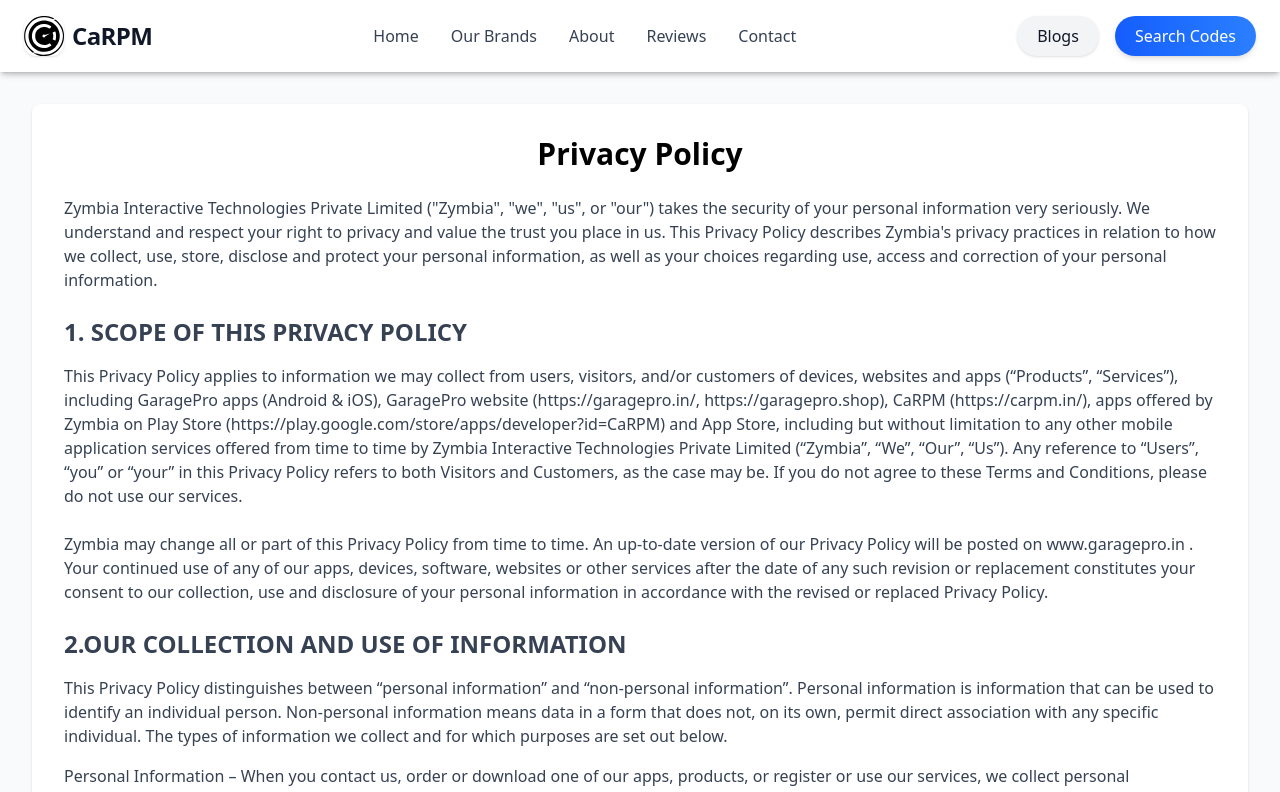
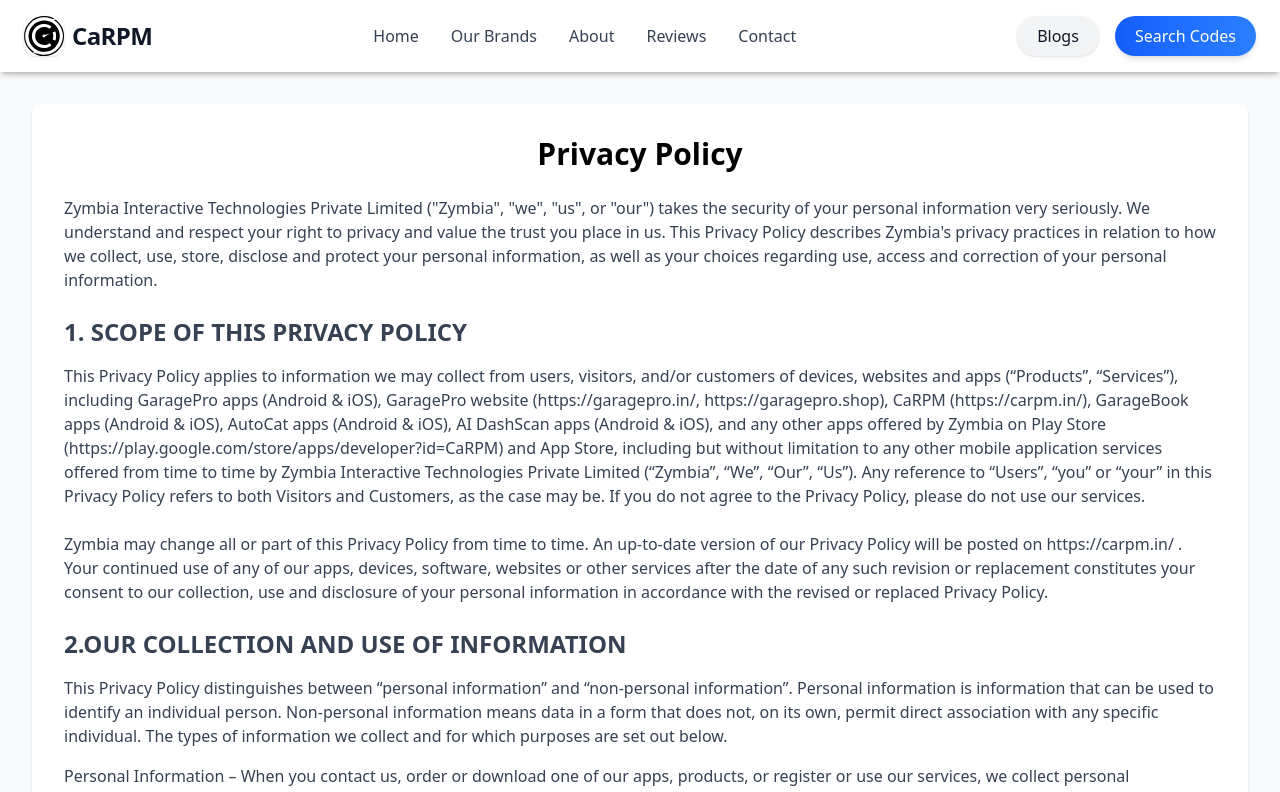
Before and after one commit to Divwardhan/caRPM, a React (Vite) app: page /home/privacy-policy in a window 1280 px wide. Shown: the top 792 px of the page. Built offline with nearby package versions, Linux system fonts and the light colour scheme.

Commit message:
Tnc and PrivacyPol update

```diff
--- a/src/Components/Privacy.jsx
+++ b/src/Components/Privacy.jsx
@@ -32,9 +32,9 @@
             <div className="space-y-4">
               <h2 className="text-2xl font-semibold">1. SCOPE OF THIS PRIVACY POLICY</h2>
               <p>
-              This Privacy Policy applies to information we may collect from users, visitors, and/or customers of devices, websites and apps (“Products”, “Services”), including GaragePro apps (Android & iOS), GaragePro website (https://garagepro.in/, https://garagepro.shop), CaRPM (https://carpm.in/), apps offered by Zymbia on Play Store (https://play.google.com/store/apps/developer?id=CaRPM) and App Store, including but without limitation to any other mobile application services offered from time to time by Zymbia Interactive Technologies Private Limited (“Zymbia”, “We”, “Our”, “Us”). Any reference to “Users”, “you” or “your” in this Privacy Policy refers to both Visitors and Customers, as the case may be. If you do not agree to these Terms and Conditions, please do not use our services.
+              This Privacy Policy applies to information we may collect from users, visitors, and/or customers of devices, websites and apps (“Products”, “Services”), including GaragePro apps (Android & iOS), GaragePro website (<a href ='https://garagepro.in/'>https://garagepro.in/</a>, <a href='https://garagepro.shop'>https://garagepro.shop</a>), CaRPM (<a href='https://carpm.in/'>https://carpm.in/</a>), GarageBook apps (Android & iOS), AutoCat apps (Android & iOS), AI DashScan apps (Android & iOS), and any other apps offered by Zymbia on Play Store (<a href='https://play.google.com/store/apps/developer?id=CaRPM'>https://play.google.com/store/apps/developer?id=CaRPM</a>) and App Store, including but without limitation to any other mobile application services offered from time to time by Zymbia Interactive Technologies Private Limited (“Zymbia”, “We”, “Our”, “Us”). Any reference to “Users”, “you” or “your” in this Privacy Policy refers to both Visitors and Customers, as the case may be. If you do not agree to the Privacy Policy, please do not use our services.
 <br/><br/>
-Zymbia may change all or part of this Privacy Policy from time to time. An up-to-date version of our Privacy Policy will be posted on www.garagepro.in . Your continued use of any of our apps, devices, software, websites or other services after the date of any such revision or replacement constitutes your consent to our collection, use and disclosure of your personal information in accordance with the revised or replaced Privacy Policy. </p>
+Zymbia may change all or part of this Privacy Policy from time to time. An up-to-date version of our Privacy Policy will be posted on <a href='https://carpm.in/'>https://carpm.in/</a> . Your continued use of any of our apps, devices, software, websites or other services after the date of any such revision or replacement constitutes your consent to our collection, use and disclosure of your personal information in accordance with the revised or replaced Privacy Policy.</p>
             </div>
 
 
--- a/src/Components/TermsandConditions.jsx
+++ b/src/Components/TermsandConditions.jsx
@@ -10,7 +10,7 @@
 
         <section className="mb-10">
           <h2 className="text-xl font-semibold mb-2 tracking-wide">SCOPE OF TERMS AND CONDITIONS</h2>
-          <p>The Terms and conditions ("Terms and conditions") contained hereinafter shall apply to the use or purchase of our devices, websites and apps (“Products”, “Services”), including GaragePro apps (Android & iOS), GaragePro website (https://garagepro.in/), CaRPM (https://carpm.in/), apps offered by Zymbia on Play Store (https://play.google.com/store/apps/developer?id=CaRPM) including but without limitation to any other mobile application services offered from time to time by Zymbia Interactive Technologies Private Limited (“Zymbia”, “We”, “Our”, “Us”). Any reference to “Users”, “you” or “your” in these Terms and conditions refers to both Visitors and Customers, as the case may be.</p>
+          <p>The Terms and conditions ("Terms and conditions") contained hereinafter shall apply to the use or purchase of our devices, websites and apps (“Products”, “Services”), including GaragePro apps (Android & iOS), GaragePro website (<a href='https://garagepro.in/'>https://garagepro.in/</a>), CaRPM (<a href='https://carpm.in/'>https://carpm.in/</a>), GarageBook apps (Android & iOS), AutoCat apps (Android & iOS), AI DashScan apps (Android & iOS), and any other apps or Products offered by Zymbia on Play Store (<a href='https://play.google.com/store/apps/developer?id=CaRPM'>https://play.google.com/store/apps/developer?id=CaRPM</a>) including but without limitation to any other mobile application services offered from time to time by Zymbia Interactive Technologies Private Limited (“Zymbia”, “We”, “Our”, “Us”). Any reference to “Users”, “you” or “your” in these Terms and conditions refers to both Visitors and Customers, as the case may be.</p>
         </section>
 
         <section className="mb-10">
```
